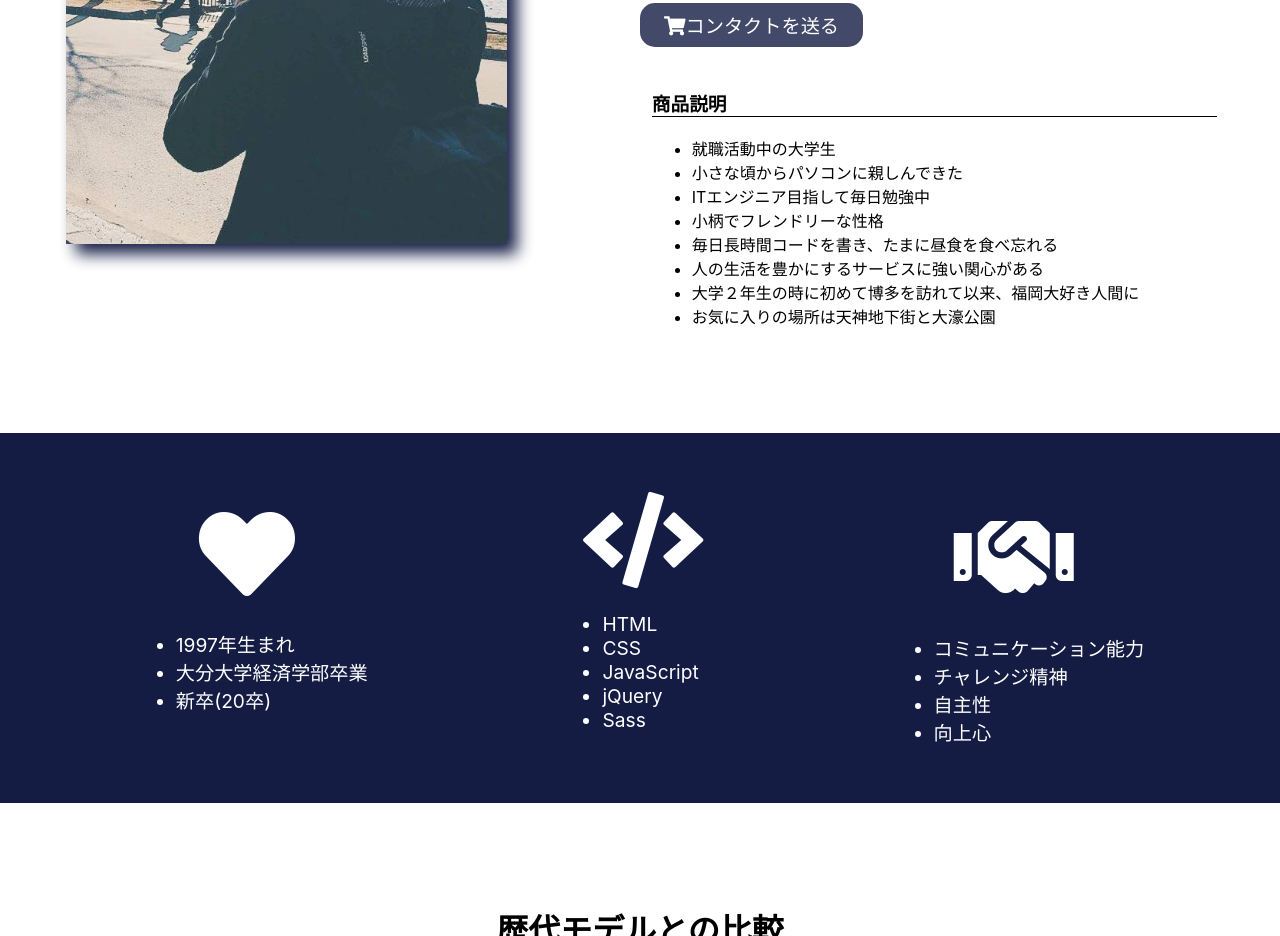
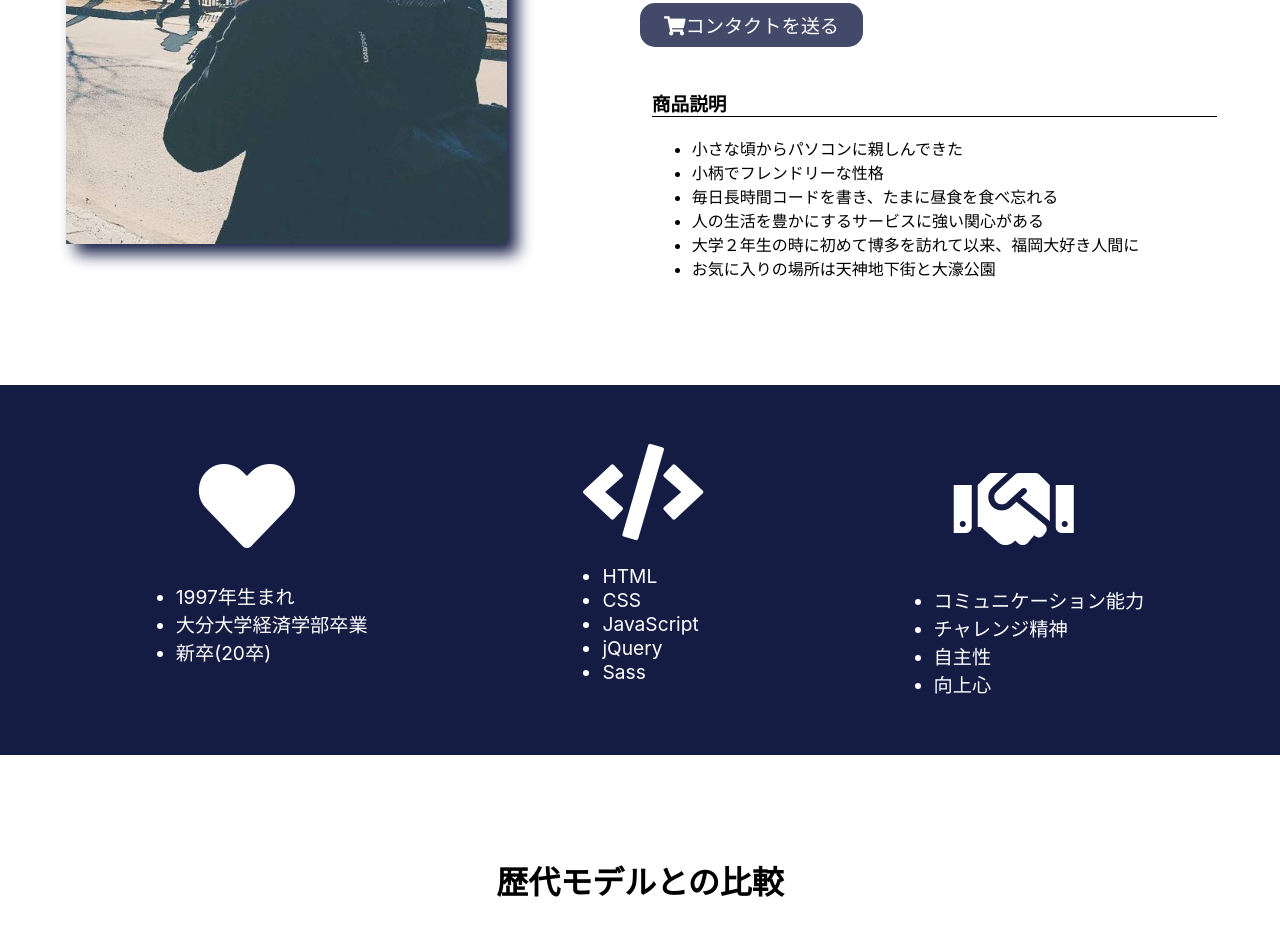
Before and after one commit to Haru0101/MyPortfolio, a plain HTML site: page index.html in a window 1280 px wide. Shown: the part 1424-2360 px from the top of the page. Drawn offline with Linux system fonts and the light colour scheme; files whose address does not match are found by name.

Commit message:
情報の更新

```diff
--- a/index.html
+++ b/index.html
@@ -42,9 +42,7 @@
             <div class="info-item">
                 <h3>商品説明</h3>
                 <ul>
-                    <li>就職活動中の大学生</li>
                     <li>小さな頃からパソコンに親しんできた</li>
-                    <li>ITエンジニア目指して毎日勉強中</li>
                     <li>小柄でフレンドリーな性格</li>
                     <li>毎日長時間コードを書き、たまに昼食を食べ忘れる</li>
                     <li>人の生活を豊かにするサービスに強い関心がある</li>
@@ -54,7 +52,6 @@
             </div>
         </div>
     </div>
-    <!-- ���己紹介メイン -->
 
     <!-- アイコン説明 -->
     <div class="description">
```
